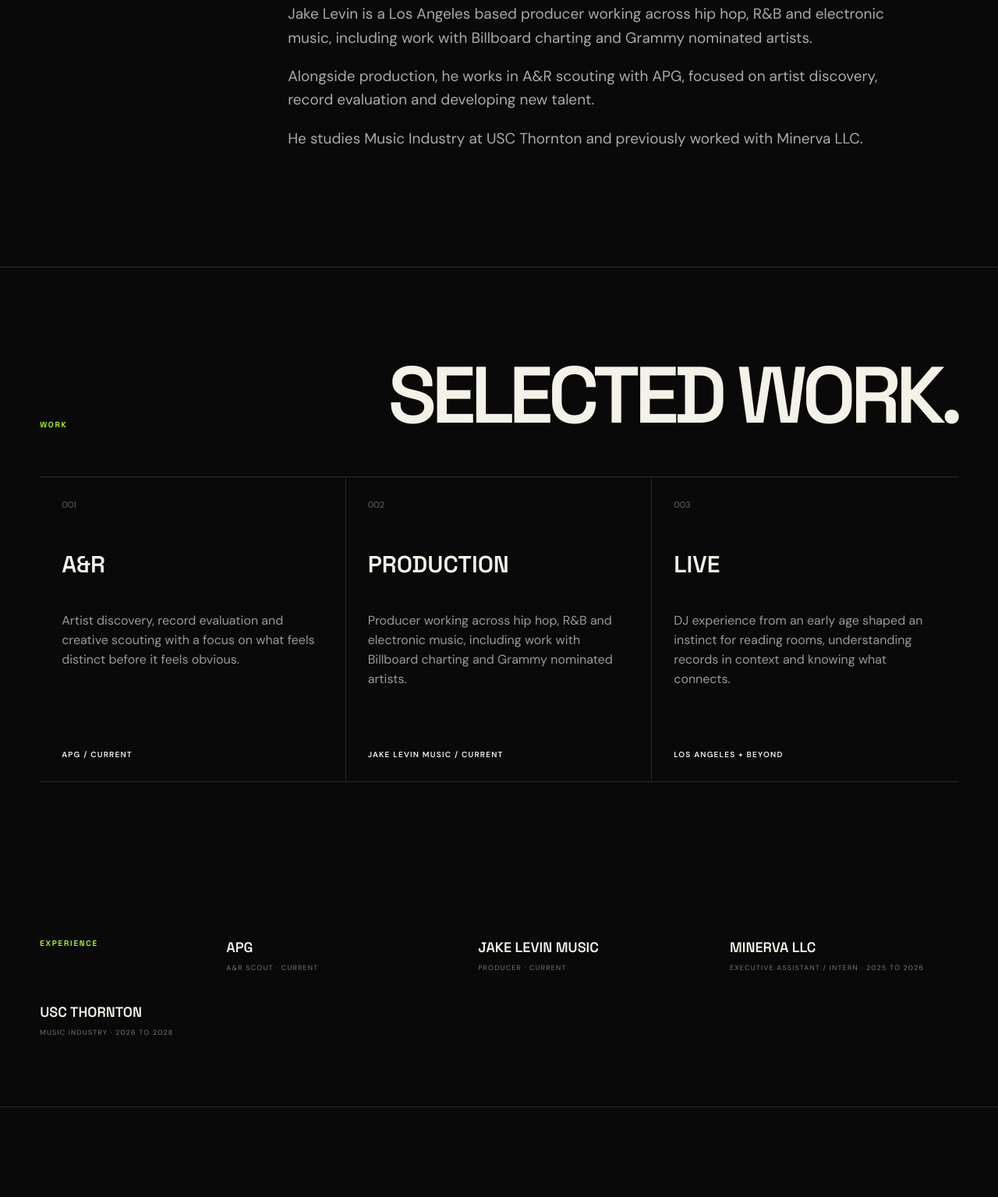
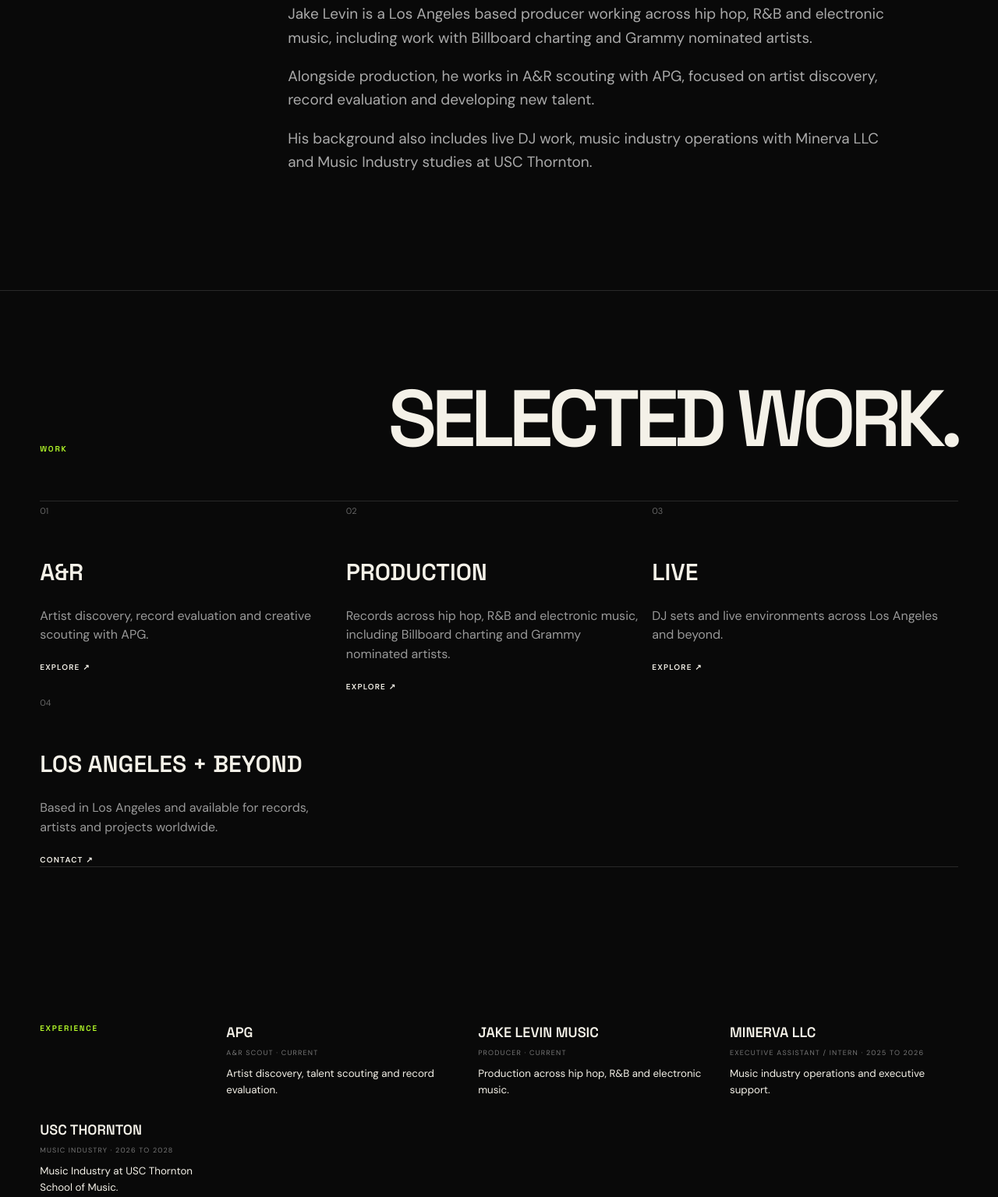
Before and after one commit to Jakelevin999/jakelevinmusic, a plain HTML site: page index.html in a window 1280 px wide. Shown: the part 1194-2729 px from the top of the page at 78% size. Drawn offline with Linux system fonts and the light colour scheme.

Commit message:
Restore richer clickable portfolio layout

```diff
--- a/index.html
+++ b/index.html
@@ -3,15 +3,13 @@
 <title>Jake Levin   Producer / A&R</title><meta name="description" content="Jake Levin is a Los Angeles producer and A&R creative working across records, artists and culture.">
 <link rel="preconnect" href="https://fonts.googleapis.com"><link rel="preconnect" href="https://fonts.gstatic.com" crossorigin>
 <link href="https://fonts.googleapis.com/css2?family=DM+Sans:wght@400;500;600&family=Space+Grotesk:wght@500;600;700&display=swap" rel="stylesheet">
-<link rel="stylesheet" href="style.css?v=20260917-1748"></head>
+<link rel="stylesheet" href="style.css?v=20260917-1800"></head>
 <body><header><a class="logo" href="#top">JL</a><nav><a href="#profile">Profile</a><a href="#work">Work</a><a href="#contact">Contact</a></nav><span class="place">LOS ANGELES · 2026</span></header>
 <main id="top">
-<section class="hero"><div class="kicker">PRODUCER / A&R</div><h1>JAKE<br>LEVIN</h1><div class="hero-bottom"><p>Producer for Billboard charting and Grammy nominated artists.<br>A&R scouting with APG.</p><span>LOS ANGELES, CA<br>AVAILABLE WORLDWIDE</span></div></section>
-<section id="profile" class="profile"><div class="section-num">PROFILE</div><div><h2>PRODUCER<br>AND A&R.</h2><p>Jake Levin is a Los Angeles based producer working across hip hop, R&B and electronic music, including work with Billboard charting and Grammy nominated artists.</p><p>Alongside production, he works in A&R scouting with APG, focused on artist discovery, record evaluation and developing new talent.</p><p>He studies Music Industry at USC Thornton and previously worked with Minerva LLC.</p></div></section>
-<section id="work" class="work"><div class="work-head"><span>WORK</span><h2>SELECTED WORK.</h2></div><div class="cards"><article><span>001</span><h3>A&R</h3><p>Artist discovery, record evaluation and creative scouting with a focus on what feels distinct before it feels obvious.</p><b>APG / CURRENT</b></article>
-<article><span>002</span><h3>PRODUCTION</h3><p>Producer working across hip hop, R&B and electronic music, including work with Billboard charting and Grammy nominated artists.</p><b>JAKE LEVIN MUSIC / CURRENT</b></article>
-<article><span>003</span><h3>LIVE</h3><p>DJ experience from an early age shaped an instinct for reading rooms, understanding records in context and knowing what connects.</p><b>LOS ANGELES + BEYOND</b></article></div></section>
+<section class="hero"><div class="kicker">MUSIC · PEOPLE · CULTURE</div><h1>JAKE LEVIN</h1><div class="hero-bottom"><p>Producer for Billboard charting and Grammy nominated artists.<br>A&R scouting with APG.</p><span>LOS ANGELES, CA<br>AVAILABLE WORLDWIDE</span></div></section>
+<section id="profile" class="profile"><div class="section-num">PROFILE</div><div><h2>PRODUCER<br>AND A&R.</h2><p>Jake Levin is a Los Angeles based producer working across hip hop, R&B and electronic music, including work with Billboard charting and Grammy nominated artists.</p><p>Alongside production, he works in A&R scouting with APG, focused on artist discovery, record evaluation and developing new talent.</p><p>His background also includes live DJ work, music industry operations with Minerva LLC and Music Industry studies at USC Thornton.</p></div></section>
+<section id="work" class="work"><div class="work-head"><span>WORK</span><h2>SELECTED WORK.</h2></div><div class="cards"><a class="workcard" href="#experience"><span>01</span><h3>A&R</h3><p>Artist discovery, record evaluation and creative scouting with APG.</p><b>EXPLORE ↗</b></a><a class="workcard" href="#experience"><span>02</span><h3>PRODUCTION</h3><p>Records across hip hop, R&B and electronic music, including Billboard charting and Grammy nominated artists.</p><b>EXPLORE ↗</b></a><a class="workcard" href="#experience"><span>03</span><h3>LIVE</h3><p>DJ sets and live environments across Los Angeles and beyond.</p><b>EXPLORE ↗</b></a><a class="workcard" href="#contact"><span>04</span><h3>LOS ANGELES + BEYOND</h3><p>Based in Los Angeles and available for records, artists and projects worldwide.</p><b>CONTACT ↗</b></a></div></section>
 
-<section class="credentials"><span>EXPERIENCE</span><div><b>APG</b><p>A&R SCOUT · CURRENT</p></div><div><b>JAKE LEVIN MUSIC</b><p>PRODUCER · CURRENT</p></div><div><b>MINERVA LLC</b><p>EXECUTIVE ASSISTANT / INTERN · 2025 TO 2026</p></div><div><b>USC THORNTON</b><p>MUSIC INDUSTRY · 2026 TO 2028</p></div></section>
-<section id="contact" class="contact"><span>CONTACT</span><h2>CONTACT.</h2><p>Production, A&R and management inquiries.</p><div><a href="mailto:prodjakelevin@gmail.com">EMAIL ↗</a><a href="mailto:management@jakelevinmsic.com">MANAGEMENT ↗</a><a href="https://www.instagram.com/prod.jakelevin/" target="_blank" rel="noreferrer">INSTAGRAM ↗</a></div></section>
+<section id="experience" class="credentials"><span>EXPERIENCE</span><div><b>APG</b><p>A&R SCOUT · CURRENT</p><small>Artist discovery, talent scouting and record evaluation.</small></div><div><b>JAKE LEVIN MUSIC</b><p>PRODUCER · CURRENT</p><small>Production across hip hop, R&B and electronic music.</small></div><div><b>MINERVA LLC</b><p>EXECUTIVE ASSISTANT / INTERN · 2025 TO 2026</p><small>Music industry operations and executive support.</small></div><div><b>USC THORNTON</b><p>MUSIC INDUSTRY · 2026 TO 2028</p><small>Music Industry at USC Thornton School of Music.</small></div></section>
+<section class="phrase"><p>MUSIC FOR <em>WHAT’S NEXT.</em></p></section><section id="contact" class="contact"><span>CONTACT</span><h2>CONTACT.</h2><p>Production, A&R and management inquiries.</p><div><a href="mailto:prodjakelevin@gmail.com">EMAIL ↗</a><a href="mailto:management@jakelevinmsic.com">MANAGEMENT ↗</a><a href="https://www.instagram.com/prod.jakelevin/" target="_blank" rel="noreferrer">INSTAGRAM ↗</a></div></section>
 </main><footer><span>JAKE LEVIN © 2026</span><span>PRODUCER / A&R / LOS ANGELES</span></footer></body></html>
```
